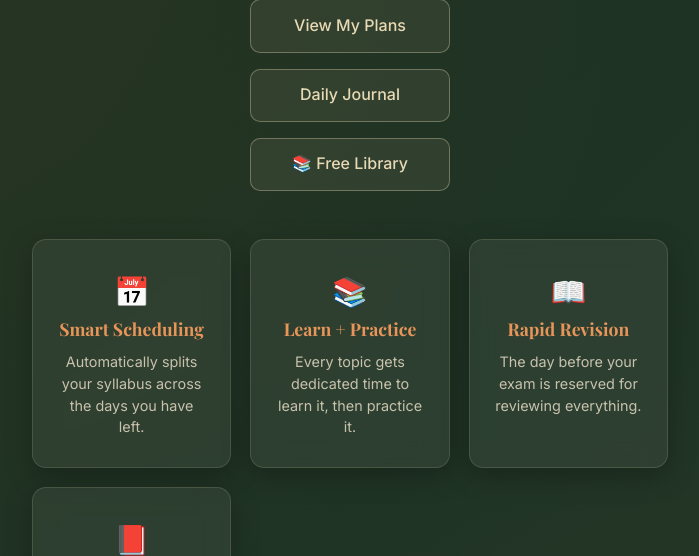
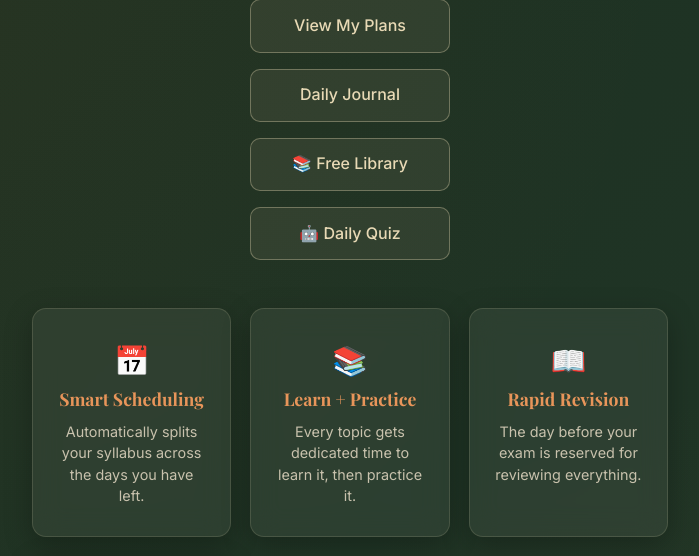
Before and after one commit to dhanisingh1317-gif/exam-cracker-ai, a Flask app: page / in a window 1280 px wide. Shown: the part 527-1083 px from the top of the page, without its empty margins (290-989 px from the left). Run offline with Flask 2, Linux system fonts and the light colour scheme.

Commit message:
Wire up Daily Quiz selection layout option to a live open-source practice exam engine link

```diff
--- a/templates/landing.html
+++ b/templates/landing.html
@@ -14,6 +14,7 @@
             <a href="/my-plans" class="secondary-btn">View My Plans</a>
             <a href="/journal" class="secondary-btn">Daily Journal</a>
             <a href="/resources" class="secondary-btn">📚 Free Library</a>
+            <a href="https://opentdb.com" target="_blank" class="secondary-btn">🤖 Daily Quiz</a>
         </div>
 
             <div class="features-row">
```
